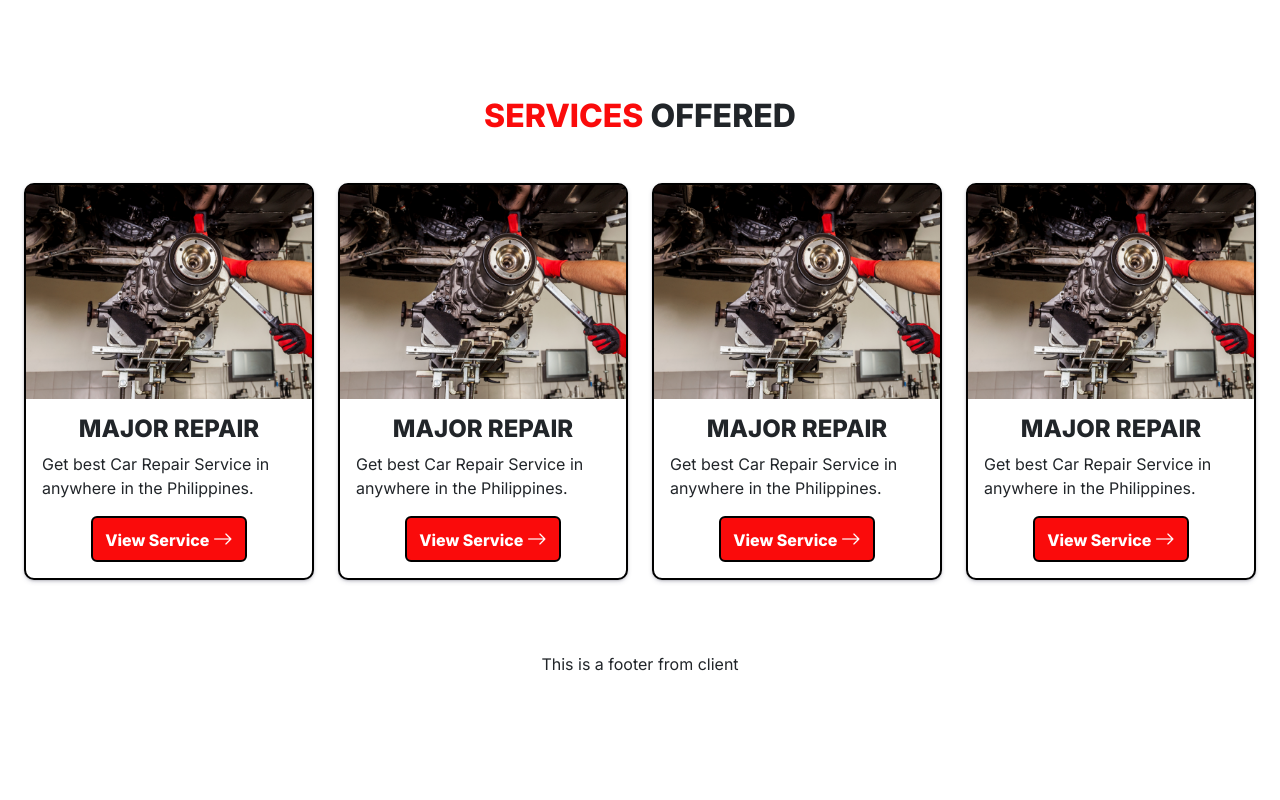
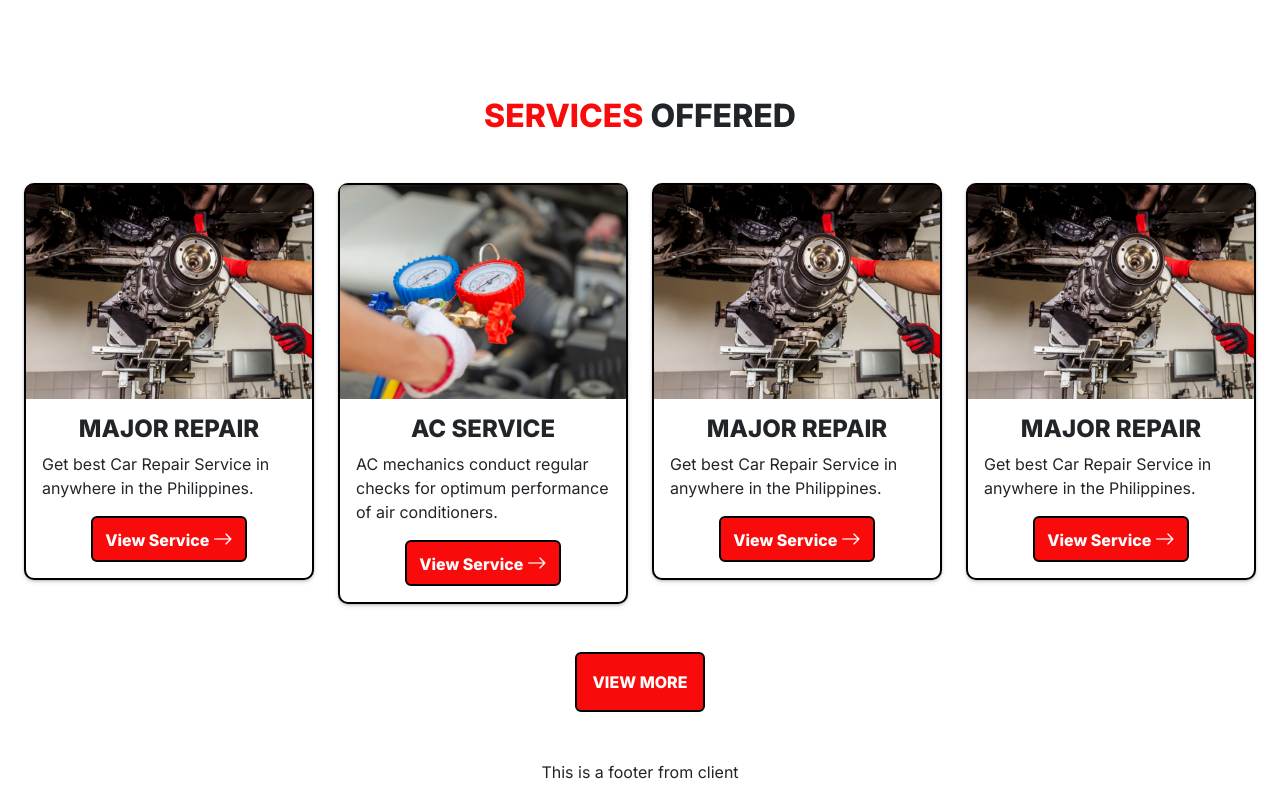
Before and after one commit to jaspherbagor/AutoConnect, a React (Create React App) app in the folder front-end/: page / in a window 1280 px wide. Shown: the part 687-1487 px from the top of the page. Before the commit the page ends 1379 px from the top, so only its background shows below. Built offline with nearby package versions, Linux system fonts and the light colour scheme.

Commit message:
added an image and content on the services offered section

```diff
--- a/front-end/src/components/pages/client/home.jsx
+++ b/front-end/src/components/pages/client/home.jsx
@@ -112,10 +112,10 @@ const Home = () => {
                     </div>
                     <div className="col-lg-3 col-md-3 col-sm-6">
                         <div className="card p-0 service-card mb-4">
-                            <img src="../images/car_repair.png" className="card-img-top img-fluid" alt="..."/>
+                            <img src="../images/ac_service.png" className="card-img-top img-fluid" alt="..."/>
                             <div className="card-body">
-                                <h4 className="card-head fw-bolder">MAJOR REPAIR</h4>
-                                <p className="card-text text-start">Get best Car Repair Service in anywhere in the Philippines.</p>
+                                <h4 className="card-head fw-bolder">AC SERVICE</h4>
+                                <p className="card-text text-start">AC mechanics conduct regular checks for optimum performance of air conditioners.</p>
                                 <a href="">
                                     <button className="btn btn-danger fw-semibold view-service-btn">View Service <i class="bi bi-arrow-right fs-5"></i></button>
                                 </a>
@@ -146,6 +146,11 @@ const Home = () => {
                             </div>
                         </div>
                     </div>
+                    <div className="text-center mt-4">
+                        <a href="">
+                            <button className="btn btn-danger px-3 py-3 fw-semibold more-services-btn">VIEW MORE</button>
+                        </a>
+                    </div>
                 </div>
 
             </section>
--- a/front-end/src/components/styles/client/home.css
+++ b/front-end/src/components/styles/client/home.css
@@ -81,14 +81,13 @@ h2 span {
 }
 
 
-
-.view-service-btn {
+.view-service-btn, .more-services-btn {
     background: var(--primary-color);
     border: 2px solid var(--text-color-dark);
     color: var(--text-color-light)
 }
 
-.view-service-btn:hover {
+.view-service-btn:hover, .more-services-btn:hover {
     background: var(--text-color-dark);
     border: 2px solid var(--primary-color);
     color: var(--text-color-light)
```
Also changed, not shown: front-end/public/images/ac_service.png (added).
